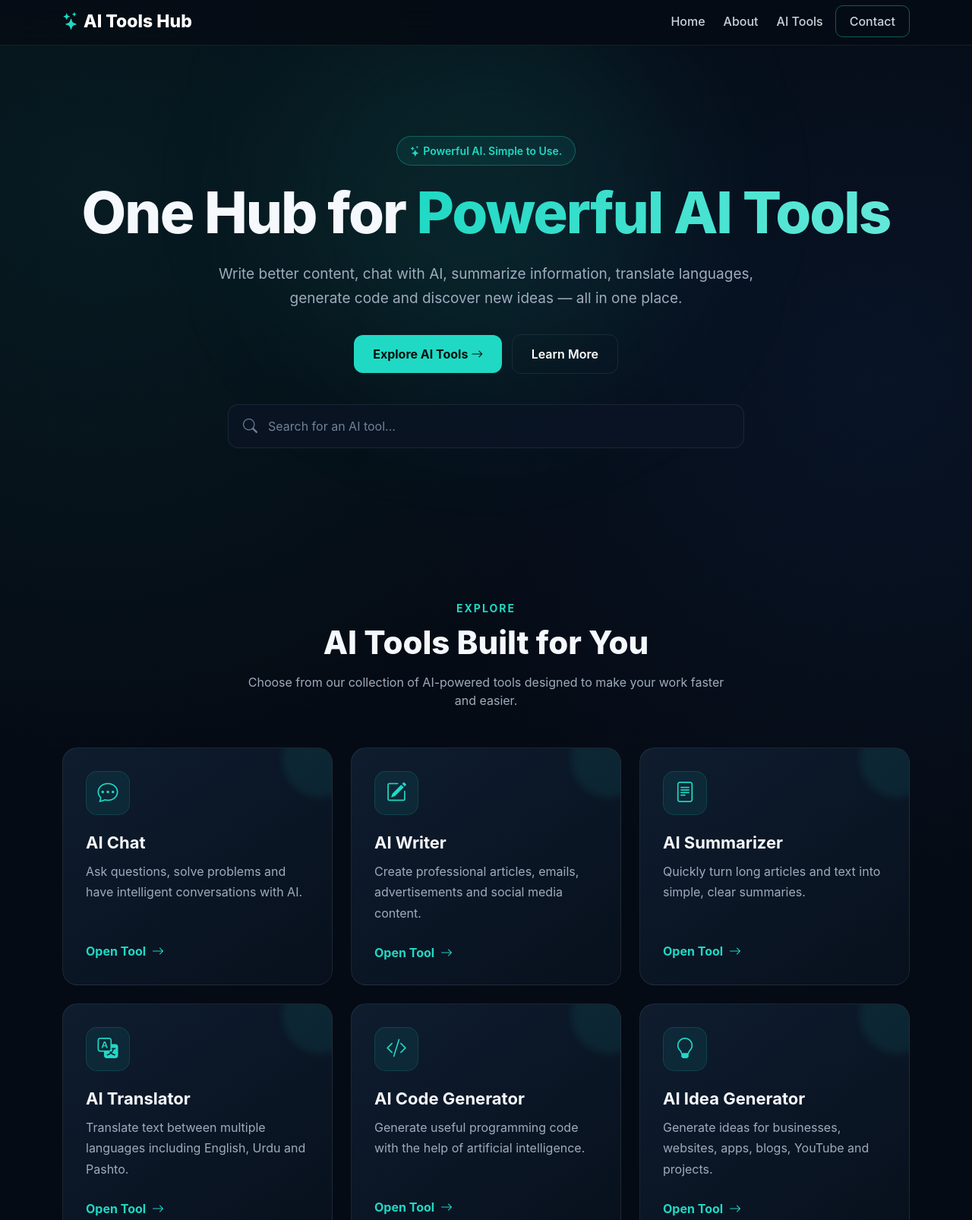
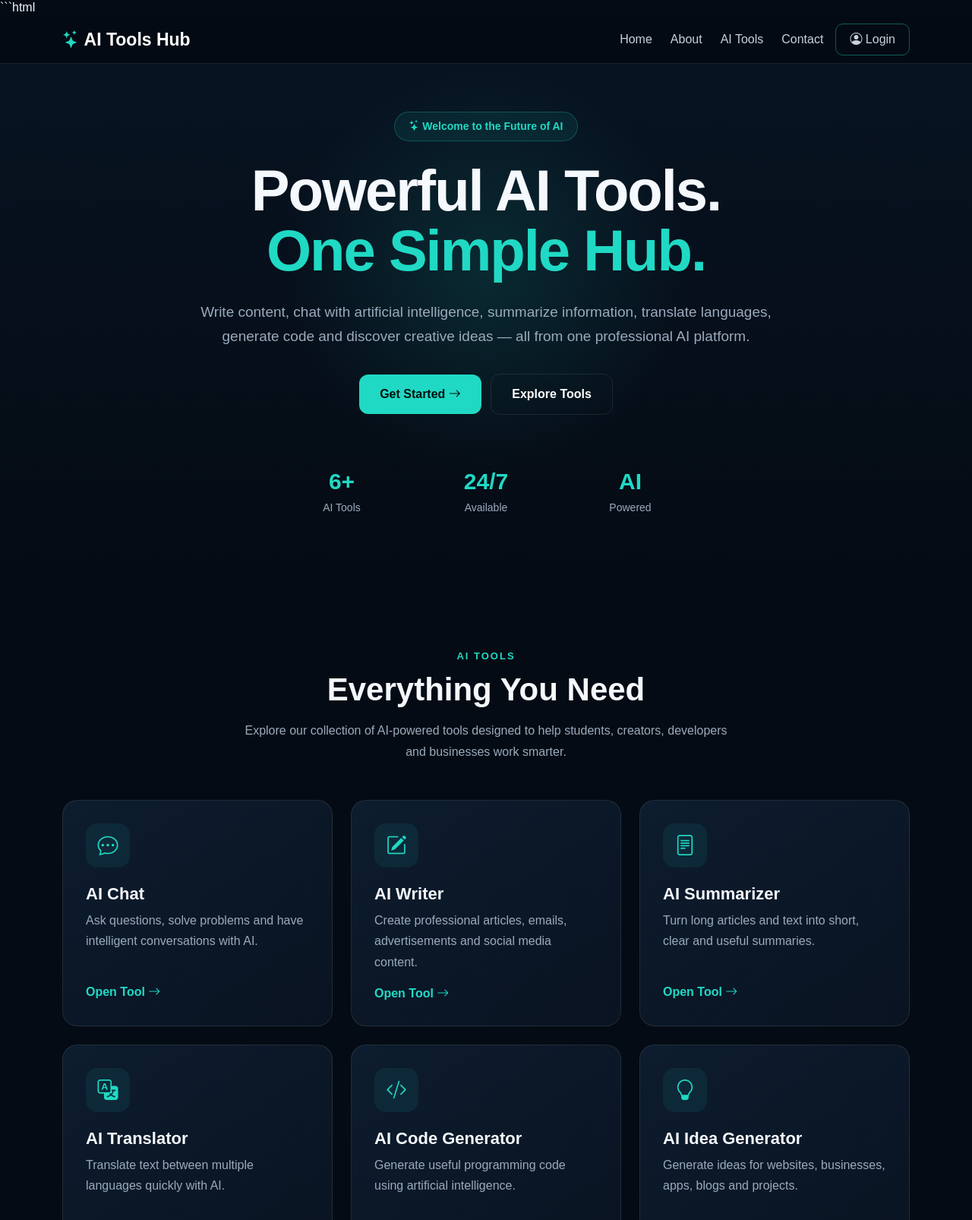
Before and after one commit to azmatchamkani1122-cpu/ai-tools-hub, a website: page index.html in a window 1280 px wide. Shown: the part 2-1608 px from the top of the page at 76% size. Drawn offline with nearby package versions, Linux system fonts and the light colour scheme.

Commit message:
Update index.html

````diff
--- a/index.html
+++ b/index.html
@@ -1,4 +1,4 @@
-
+```html
 <!DOCTYPE html>
 <html lang="en">
 <head>
@@ -8,52 +8,52 @@
     <title>AI Tools Hub | Powerful AI Tools</title>
 
     <meta name="description"
-          content="AI Tools Hub provides powerful AI tools for chatting, writing, summarizing, translating, coding and generating ideas.">
+          content="AI Tools Hub - Powerful AI tools for chatting, writing, summarizing, translation, coding and ideas.">
 
-    <!-- Bootstrap -->
-    <link href="https://cdn.jsdelivr.net/npm/bootstrap@5.3.3/dist/css/bootstrap.min.css" rel="stylesheet">
+    <!-- Bootstrap 5 -->
+    <link
+        href="https://cdn.jsdelivr.net/npm/bootstrap@5.3.3/dist/css/bootstrap.min.css"
+        rel="stylesheet">
 
     <!-- Bootstrap Icons -->
-    <link rel="stylesheet"
-          href="https://cdn.jsdelivr.net/npm/bootstrap-icons@1.11.3/font/bootstrap-icons.min.css">
+    <link
+        rel="stylesheet"
+        href="https://cdn.jsdelivr.net/npm/bootstrap-icons@1.11.3/font/bootstrap-icons.min.css">
 
     <style>
 
         :root {
             --primary: #20d9c4;
-            --primary-dark: #13ad9d;
-            --bg: #050b14;
-            --card: #0b1524;
-            --border: rgba(255,255,255,0.08);
+            --primary-dark: #13b9a8;
+            --dark: #050b14;
+            --card: #0b1727;
+            --border: rgba(255,255,255,0.09);
             --text: #f5f8fc;
-            --muted: #9eacbd;
+            --muted: #9aaabc;
         }
 
-        * {
+        html {
             scroll-behavior: smooth;
         }
 
         body {
-            background:
-                radial-gradient(circle at 10% 10%, rgba(32,217,196,0.08), transparent 30%),
-                radial-gradient(circle at 90% 20%, rgba(46,120,255,0.08), transparent 30%),
-                var(--bg);
+            background: var(--dark);
             color: var(--text);
-            font-family: Inter, Arial, sans-serif;
+            font-family: Arial, sans-serif;
         }
 
         /* NAVBAR */
 
         .navbar {
-            background: rgba(5,11,20,0.82);
+            background: rgba(5,11,20,0.88);
             backdrop-filter: blur(15px);
             border-bottom: 1px solid var(--border);
         }
 
         .navbar-brand {
             color: white !important;
+            font-size: 23px;
             font-weight: 800;
-            font-size: 23px;
         }
 
         .brand-icon {
@@ -61,17 +61,16 @@
         }
 
         .nav-link {
-            color: #c8d2df !important;
+            color: #c7d2df !important;
             font-weight: 500;
             margin-left: 8px;
-            transition: 0.3s;
         }
 
         .nav-link:hover {
             color: var(--primary) !important;
         }
 
-        .nav-contact {
+        .login-nav {
             border: 1px solid rgba(32,217,196,0.4);
             border-radius: 10px;
             padding-left: 18px !important;
@@ -81,25 +80,24 @@
         /* HERO */
 
         .hero {
-            min-height: 650px;
+            min-height: 680px;
             display: flex;
             align-items: center;
             text-align: center;
             position: relative;
             overflow: hidden;
-        }
 
-        .hero::before {
-            content: "";
-            position: absolute;
-            width: 500px;
-            height: 500px;
-            background: rgba(32,217,196,0.09);
-            filter: blur(100px);
-            border-radius: 50%;
-            left: 50%;
-            top: 30%;
-            transform: translate(-50%, -50%);
+            background:
+                radial-gradient(
+                    circle at 50% 40%,
+                    rgba(32,217,196,0.13),
+                    transparent 35%
+                ),
+                linear-gradient(
+                    180deg,
+                    #071321,
+                    #050b14
+                );
         }
 
         .hero-content {
@@ -109,27 +107,25 @@
 
         .badge-ai {
             display: inline-block;
-            padding: 8px 17px;
-            border: 1px solid rgba(32,217,196,0.3);
-            background: rgba(32,217,196,0.07);
+            padding: 8px 18px;
+            border-radius: 50px;
+            background: rgba(32,217,196,0.08);
+            border: 1px solid rgba(32,217,196,0.25);
             color: var(--primary);
-            border-radius: 50px;
             font-size: 14px;
             font-weight: 600;
-            margin-bottom: 22px;
+            margin-bottom: 25px;
         }
 
         .hero h1 {
             font-size: clamp(42px, 7vw, 76px);
+            font-weight: 800;
             line-height: 1.05;
-            font-weight: 850;
             letter-spacing: -2px;
         }
 
         .hero h1 span {
-            background: linear-gradient(90deg, #20d9c4, #63e8d9);
-            -webkit-background-clip: text;
-            -webkit-text-fill-color: transparent;
+            color: var(--primary);
         }
 
         .hero p {
@@ -141,22 +137,22 @@
         }
 
         .hero-buttons {
-            margin-top: 30px;
+            margin-top: 32px;
         }
 
         .btn-main {
             background: var(--primary);
-            color: #03110f;
+            color: #03100e;
             border: none;
             border-radius: 12px;
-            padding: 13px 25px;
+            padding: 14px 27px;
             font-weight: 700;
             transition: 0.3s;
         }
 
         .btn-main:hover {
-            background: #55e7d6;
-            color: #03110f;
+            background: #55e8d8;
+            color: #03100e;
             transform: translateY(-2px);
         }
 
@@ -164,7 +160,7 @@
             border: 1px solid var(--border);
             color: white;
             border-radius: 12px;
-            padding: 13px 25px;
+            padding: 14px 27px;
             font-weight: 600;
             margin-left: 8px;
         }
@@ -174,52 +170,39 @@
             color: var(--primary);
         }
 
-        /* SEARCH */
+        /* STATS */
 
-        .search-wrapper {
-            max-width: 680px;
-            margin: 40px auto 0;
-            position: relative;
+        .stats {
+            margin-top: 55px;
         }
 
-        .search-wrapper i {
-            position: absolute;
-            left: 20px;
-            top: 16px;
-            color: #718197;
-            font-size: 19px;
+        .stat-box {
+            padding: 15px;
         }
 
-        .search-wrapper input {
-            width: 100%;
-            background: rgba(11,21,36,0.9);
-            border: 1px solid var(--border);
-            color: white;
-            border-radius: 14px;
-            padding: 16px 20px 16px 52px;
-            outline: none;
+        .stat-box h3 {
+            color: var(--primary);
+            font-size: 30px;
+            font-weight: 800;
+            margin: 0;
         }
 
-        .search-wrapper input:focus {
-            border-color: rgba(32,217,196,0.5);
-            box-shadow: 0 0 0 4px rgba(32,217,196,0.06);
+        .stat-box p {
+            font-size: 14px;
+            margin: 5px 0;
         }
 
-        .search-wrapper input::placeholder {
-            color: #718197;
-        }
-
-        /* TOOLS SECTION */
+        /* TOOLS */
 
         .tools-section {
-            padding: 80px 0;
+            padding: 90px 0;
         }
 
         .section-label {
             color: var(--primary);
-            font-size: 14px;
             text-transform: uppercase;
             letter-spacing: 2px;
+            font-size: 13px;
             font-weight: 700;
         }
 
@@ -233,32 +216,23 @@
             color: var(--muted);
             max-width: 650px;
             margin: 15px auto 50px;
+            line-height: 1.7;
         }
 
-        /* CARDS */
+        /* TOOL CARD */
 
         .tool-card {
+            height: 100%;
+            padding: 30px;
+            border-radius: 20px;
             background:
-                linear-gradient(145deg, rgba(15,30,48,0.95), rgba(8,17,29,0.95));
+                linear-gradient(
+                    145deg,
+                    #0d1c2e,
+                    #091321
+                );
             border: 1px solid var(--border);
-            border-radius: 20px;
-            padding: 30px;
-            height: 100%;
-            transition: all 0.35s ease;
-            position: relative;
-            overflow: hidden;
-        }
-
-        .tool-card::after {
-            content: "";
-            position: absolute;
-            width: 100px;
-            height: 100px;
-            background: rgba(32,217,196,0.08);
-            border-radius: 50%;
-            right: -35px;
-            top: -35px;
-            filter: blur(5px);
+            transition: 0.35s;
         }
 
         .tool-card:hover {
@@ -271,20 +245,18 @@
             width: 58px;
             height: 58px;
             display: flex;
+            justify-content: center;
             align-items: center;
-            justify-content: center;
+            border-radius: 15px;
             background: rgba(32,217,196,0.08);
-            border: 1px solid rgba(32,217,196,0.15);
-            border-radius: 15px;
             color: var(--primary);
             font-size: 27px;
-            margin-bottom: 23px;
+            margin-bottom: 22px;
         }
 
         .tool-card h3 {
             font-size: 22px;
             font-weight: 700;
-            margin-bottom: 12px;
         }
 
         .tool-card p {
@@ -294,41 +266,45 @@
         }
 
         .tool-link {
-            display: inline-flex;
-            align-items: center;
-            gap: 8px;
             color: var(--primary);
             text-decoration: none;
             font-weight: 700;
-            margin-top: 10px;
         }
 
         .tool-link:hover {
             color: white;
         }
 
-        /* INFO SECTION */
+        /* CTA */
 
-        .info-section {
-            padding: 70px 0;
+        .cta {
+            padding: 80px 0;
         }
 
-        .info-box {
-            background: linear-gradient(145deg, #0d1b2d, #091321);
+        .cta-box {
+            padding: 60px 30px;
+            border-radius: 25px;
+            text-align: center;
+
+            background:
+                radial-gradient(
+                    circle at center,
+                    rgba(32,217,196,0.12),
+                    transparent 60%
+                ),
+                #0b1727;
+
             border: 1px solid var(--border);
-            border-radius: 24px;
-            padding: 55px 35px;
-            text-align: center;
         }
 
-        .info-box h2 {
+        .cta-box h2 {
+            font-size: 40px;
             font-weight: 800;
-            font-size: 38px;
         }
 
-        .info-box p {
+        .cta-box p {
             color: var(--muted);
-            max-width: 700px;
+            max-width: 650px;
             margin: 18px auto 30px;
             line-height: 1.7;
         }
@@ -339,7 +315,6 @@
             background: #030811;
             border-top: 1px solid var(--border);
             padding: 45px 0 25px;
-            margin-top: 50px;
         }
 
         .footer-brand {
@@ -352,15 +327,14 @@
         }
 
         .footer-text {
-            color: #77879a;
-            margin-top: 12px;
+            color: #738398;
+            margin-top: 10px;
         }
 
         .footer-links a {
-            color: #8999aa;
+            color: #8b9aac;
             text-decoration: none;
             margin-left: 18px;
-            transition: 0.3s;
         }
 
         .footer-links a:hover {
@@ -371,16 +345,14 @@
             border-top: 1px solid var(--border);
             margin-top: 30px;
             padding-top: 20px;
-            color: #627184;
+            color: #5e6d7e;
             font-size: 14px;
         }
-
-        /* MOBILE */
 
         @media(max-width: 768px) {
 
             .hero {
-                min-height: 600px;
+                min-height: 620px;
             }
 
             .hero h1 {
@@ -418,20 +390,26 @@
     <div class="container">
 
         <a class="navbar-brand" href="index.html">
+
             <span class="brand-icon">
                 <i class="bi bi-stars"></i>
             </span>
+
             AI Tools Hub
+
         </a>
 
-        <button class="navbar-toggler"
-                type="button"
-                data-bs-toggle="collapse"
-                data-bs-target="#mainNav">
+
+        <button
+            class="navbar-toggler"
+            type="button"
+            data-bs-toggle="collapse"
+            data-bs-target="#mainNav">
 
             <span class="navbar-toggler-icon"></span>
 
         </button>
+
 
         <div class="collapse navbar-collapse" id="mainNav">
 
@@ -456,8 +434,17 @@
                 </li>
 
                 <li class="nav-item">
-                    <a class="nav-link nav-contact" href="contact.html">
+                    <a class="nav-link" href="contact.html">
                         Contact
+                    </a>
+                </li>
+
+                <!-- LOGIN -->
+
+                <li class="nav-item">
+                    <a class="nav-link login-nav" href="login.html">
+                        <i class="bi bi-person-circle"></i>
+                        Login
                     </a>
                 </li>
 
@@ -477,47 +464,85 @@
     <div class="container hero-content">
 
         <div class="badge-ai">
+
             <i class="bi bi-stars"></i>
-            Powerful AI. Simple to Use.
+
+            Welcome to the Future of AI
+
         </div>
 
+
         <h1>
-            One Hub for
-            <span>Powerful AI Tools</span>
+
+            Powerful AI Tools.
+            <br>
+
+            <span>One Simple Hub.</span>
+
         </h1>
 
+
         <p>
-            Write better content, chat with AI, summarize information,
-            translate languages, generate code and discover new ideas —
-            all in one place.
+
+            Write content, chat with artificial intelligence,
+            summarize information, translate languages,
+            generate code and discover creative ideas —
+            all from one professional AI platform.
+
         </p>
+
 
         <div class="hero-buttons">
 
-            <a href="#tools" class="btn btn-main">
-                Explore AI Tools
+            <!-- GET STARTED -->
+
+            <a href="login.html" class="btn btn-main">
+
+                Get Started
+
                 <i class="bi bi-arrow-right"></i>
+
             </a>
 
-            <a href="about.html" class="btn btn-outline">
-                Learn More
+
+            <a href="#tools" class="btn btn-outline">
+
+                Explore Tools
+
             </a>
 
         </div>
 
 
-        <!-- SEARCH -->
+        <!-- STATS -->
 
-        <div class="search-wrapper">
+        <div class="row stats justify-content-center">
 
-            <i class="bi bi-search"></i>
+            <div class="col-4 col-md-2 stat-box">
 
-            <input
-                type="text"
-                id="searchInput"
-                placeholder="Search for an AI tool..."
-                onkeyup="searchTools()"
-            >
+                <h3>6+</h3>
+
+                <p>AI Tools</p>
+
+            </div>
+
+
+            <div class="col-4 col-md-2 stat-box">
+
+                <h3>24/7</h3>
+
+                <p>Available</p>
+
+            </div>
+
+
+            <div class="col-4 col-md-2 stat-box">
+
+                <h3>AI</h3>
+
+                <p>Powered</p>
+
+            </div>
 
         </div>
 
@@ -535,44 +560,53 @@
         <div class="text-center">
 
             <div class="section-label">
-                Explore
+                AI Tools
             </div>
 
             <h2 class="section-title">
-                AI Tools Built for You
+                Everything You Need
             </h2>
 
             <p class="section-description">
-                Choose from our collection of AI-powered tools
-                designed to make your work faster and easier.
+
+                Explore our collection of AI-powered tools
+                designed to help students, creators, developers
+                and businesses work smarter.
+
             </p>
 
         </div>
 
 
-        <div class="row g-4" id="toolsContainer">
+        <div class="row g-4">
 
 
             <!-- CHAT -->
 
-            <div class="col-md-6 col-lg-4 tool-item">
+            <div class="col-md-6 col-lg-4">
 
                 <div class="tool-card">
 
                     <div class="tool-icon">
+
                         <i class="bi bi-chat-dots"></i>
+
                     </div>
 
                     <h3>AI Chat</h3>
 
                     <p>
-                        Ask questions, solve problems and have
-                        intelligent conversations with AI.
+
+                        Ask questions, solve problems and
+                        have intelligent conversations with AI.
+
                     </p>
 
                     <a href="ai-chat.html" class="tool-link">
+
                         Open Tool
                         <i class="bi bi-arrow-right"></i>
+
                     </a>
 
                 </div>
@@ -582,24 +616,30 @@
 
             <!-- WRITER -->
 
-            <div class="col-md-6 col-lg-4 tool-item">
+            <div class="col-md-6 col-lg-4">
 
                 <div class="tool-card">
 
                     <div class="tool-icon">
+
                         <i class="bi bi-pencil-square"></i>
+
                     </div>
 
                     <h3>AI Writer</h3>
 
                     <p>
+
                         Create professional articles, emails,
                         advertisements and social media content.
+
                     </p>
 
                     <a href="ai-writer.html" class="tool-link">
+
                         Open Tool
                         <i class="bi bi-arrow-right"></i>
+
                     </a>
 
                 </div>
@@ -609,24 +649,30 @@
 
             <!-- SUMMARIZER -->
 
-            <div class="col-md-6 col-lg-4 tool-item">
+            <div class="col-md-6 col-lg-4">
 
                 <div class="tool-card">
 
                     <div class="tool-icon">
+
                         <i class="bi bi-file-text"></i>
+
                     </div>
 
                     <h3>AI Summarizer</h3>
 
                     <p>
-                        Quickly turn long articles and text into
-                        simple, clear summaries.
+
+                        Turn long articles and text into
+                        short, clear and useful summaries.
+
                     </p>
 
                     <a href="ai-summarizer.html" class="tool-link">
+
                         Open Tool
                         <i class="bi bi-arrow-right"></i>
+
                     </a>
 
                 </div>
@@ -636,24 +682,30 @@
 
             <!-- TRANSLATOR -->
 
-            <div class="col-md-6 col-lg-4 tool-item">
+            <div class="col-md-6 col-lg-4">
 
                 <div class="tool-card">
 
                     <div class="tool-icon">
+
                         <i class="bi bi-translate"></i>
+
                     </div>
 
                     <h3>AI Translator</h3>
 
                     <p>
-                        Translate text between multiple languages
-                        including English, Urdu and Pashto.
+
+                        Translate text between multiple
+                        languages quickly with AI.
+
                     </p>
 
                     <a href="ai-translator.html" class="tool-link">
+
                         Open Tool
                         <i class="bi bi-arrow-right"></i>
+
                     </a>
 
                 </div>
@@ -663,24 +715,30 @@
 
             <!-- CODE -->
 
-            <div class="col-md-6 col-lg-4 tool-item">
+            <div class="col-md-6 col-lg-4">
 
                 <div class="tool-card">
 
                     <div class="tool-icon">
+
                         <i class="bi bi-code-slash"></i>
+
                     </div>
 
                     <h3>AI Code Generator</h3>
 
                     <p>
-                        Generate useful programming code with
-                        the help of artificial intelligence.
+
+                        Generate useful programming code
+                        using artificial intelligence.
+
                     </p>
 
                     <a href="ai-code-generator.html" class="tool-link">
+
                         Open Tool
                         <i class="bi bi-arrow-right"></i>
+
                     </a>
 
                 </div>
@@ -690,30 +748,35 @@
 
             <!-- IDEA -->
 
-            <div class="col-md-6 col-lg-4 tool-item">
+            <div class="col-md-6 col-lg-4">
 
                 <div class="tool-card">
 
                     <div class="tool-icon">
+
                         <i class="bi bi-lightbulb"></i>
+
                     </div>
 
                     <h3>AI Idea Generator</h3>
 
                     <p>
-                        Generate ideas for businesses, websites,
-                        apps, blogs, YouTube and projects.
+
+                        Generate ideas for websites, businesses,
+                        apps, blogs and projects.
+
                     </p>
 
                     <a href="ai-idea-generator.html" class="tool-link">
+
                         Open Tool
                         <i class="bi bi-arrow-right"></i>
+
                     </a>
 
                 </div>
 
             </div>
-
 
         </div>
 
@@ -722,32 +785,35 @@
 </section>
 
 
-<!-- INFO -->
+<!-- CTA -->
 
-<section class="info-section">
+<section class="cta">
 
     <div class="container">
 
-        <div class="info-box">
+        <div class="cta-box">
 
             <div class="section-label">
-                AI Tools Hub
+                Get Started
             </div>
 
             <h2>
-                Everything You Need in One Place
+                Ready to Explore AI?
             </h2>
 
             <p>
-                AI Tools Hub brings useful artificial intelligence
-                tools together in one simple platform. Whether you
-                are a student, developer, writer, business owner
-                or content creator, our tools can help you work
-                smarter and faster.
+
+                Create your account and start using
+                powerful AI tools from one simple platform.
+
             </p>
 
-            <a href="about.html" class="btn btn-main">
-                About AI Tools Hub
+            <a href="login.html" class="btn btn-main">
+
+                Create Account
+
+                <i class="bi bi-person-plus"></i>
+
             </a>
 
         </div>
@@ -768,12 +834,17 @@
             <div class="col-md-6">
 
                 <div class="footer-brand">
+
                     <i class="bi bi-stars"></i>
+
                     AI Tools <span>Hub</span>
+
                 </div>
 
                 <div class="footer-text">
+
                     Powerful AI tools for everyone.
+
                 </div>
 
             </div>
@@ -787,9 +858,7 @@
 
                 <a href="contact.html">Contact</a>
 
-                <a href="privacy.html">Privacy</a>
-
-                <a href="terms.html">Terms</a>
+                <a href="login.html">Login</a>
 
             </div>
 
@@ -807,45 +876,9 @@
 </footer>
 
 
-<!-- BOOTSTRAP JS -->
+<!-- Bootstrap JS -->
 
 <script src="https://cdn.jsdelivr.net/npm/bootstrap@5.3.3/dist/js/bootstrap.bundle.min.js"></script>
-
-
-<!-- SEARCH -->
-
-<script>
-
-function searchTools() {
-
-    const search =
-        document.getElementById("searchInput")
-        .value
-        .toLowerCase();
-
-    const tools =
-        document.querySelectorAll(".tool-item");
-
-    tools.forEach(function(tool) {
-
-        const text =
-            tool.innerText.toLowerCase();
-
-        if (text.includes(search)) {
-
-            tool.style.display = "";
-
-        } else {
-
-            tool.style.display = "none";
-
-        }
-
-    });
-
-}
-
-</script>
 
 </body>
 </html>
````
